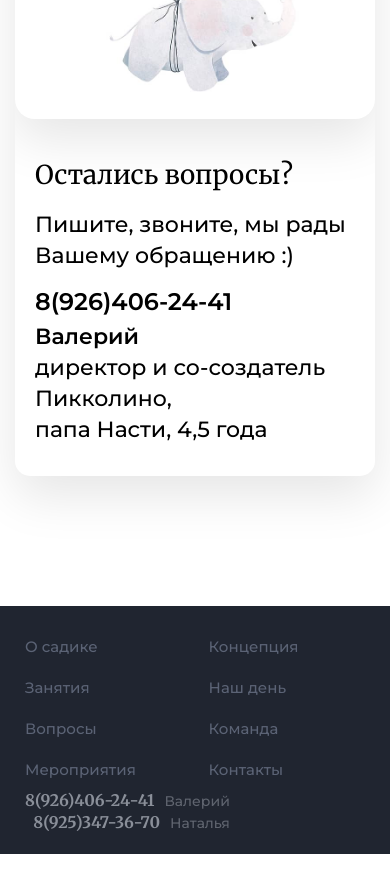
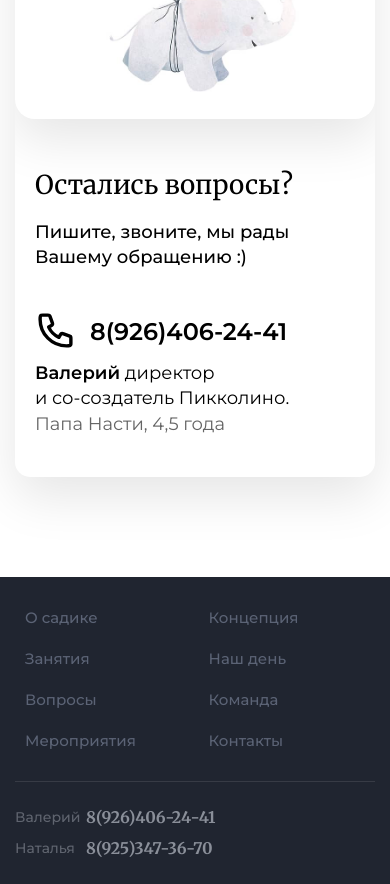
Before and after one commit to nurali-code/piccolino, a plain HTML site: page index.html in a window 390 px wide. Shown: the part 10980-11864 px from the top of the page. Before the commit the page ends 11834 px from the top, so only its background shows below. Drawn offline with Linux system fonts and the light colour scheme.

Commit message:
mobile done

```diff
--- a/index.html
+++ b/index.html
@@ -489,12 +489,11 @@
 			</div>
 			<div class="form">
 				<h2>Остались вопросы?</h2>
-				<p>Пишите, звоните, мы рады <br> Вашему обращению :)</p>
-				<a class="contacts__phone" href="tel:89264062441">8(926)406-24-41</a>
-				<p>
-					<b>Валерий</b> <br>
-					директор и со-создатель Пикколино, <br>
-					папа Насти, 4,5 года
+				<p class="contacts__text">Пишите, звоните, мы рады <br> Вашему обращению :)</p>
+				<a class="contacts__phone" href="tel:+89264062441">8(926)406-24-41</a>
+				<p class="contacts__descr">
+					<b>Валерий</b> директор <br> и со-создатель Пикколино. <br>
+					<i>Папа Насти, 4,5 года</i>
 				</p>
 				<!-- <form action="#">
 					<input type="text" required placeholder="Имя">
@@ -543,10 +542,15 @@
 				<!-- <a class="footer__link" href="#">Отзывы</a> -->
 				<a class="footer__link" href="#contacts">Контакты</a>
 			</nav>
-			<p class="footer__text">
-				<a href="#" class="footer__phone">8(926)406-24-41</a>Валерий <br>
-				<a href="#" class="footer__phone">8(925)347-36-70</a>Наталья
-			</p>
+			<div class="col">
+				<p class="footer__text">
+					<a href="tel:+89264062441" class="footer__phone">8(926)406-24-41</a> <span>Валерий</span>
+				</p>
+				<p class="footer__text">
+					<a href="tel:+89253473670" class="footer__phone">8(925)347-36-70</a> <span>Наталья</span>
+				</p>
+
+			</div>
 		</div>
 	</footer>
 
--- a/sass/_footer.sass
+++ b/sass/_footer.sass
@@ -19,10 +19,14 @@
     &__text
         text-align: right
         color: rgba(#8a8f99, .6)
+        span
+            width: 66px
+            display: inline-block
+
     &__phone
         color: #8a8f99
         font-weight: 700
-        padding: 10px
+        padding: 5px
         font-size: 16px
         font-family: "Merriweather", serif
         &:hover
@@ -38,6 +42,20 @@
         &__link
             width: 32%
 
+        .col
+            width: 100%
+            margin-top: 20px
+            padding-top: 20px
+            border-top: 1px solid rgba(255, 255, 255, .1)
+            text-align: left
+
+        &__text
+            align-items: center
+            text-align: left
+            display: flex
+            justify-content: flex-end
+            flex-direction: row-reverse
+
     @media screen and ( max-width: 700px )
         margin-top: 50px
         &__link
--- a/sass/style.sass
+++ b/sass/style.sass
@@ -410,23 +410,26 @@
         object-fit: contain
 
     .container
-        max-width: 1090px
+        max-width: 950px
         box-shadow: 0px 20px 50px 0px rgba(0,0,0,0.1)
         padding: 0
         overflow: hidden
         border-radius: 15px
-        align-items: stretch
+        align-items: center
 
     .col
         padding: 30px
         position: relative
         z-index: 11
         box-shadow: 0px 20px 50px 0px rgba(0,0,0,0.1)
-        width: 42%
+        width: 40%
 
     .form
-        width: 58%
-        padding: 60px
+        width: 60%
+        padding: 50px 40px 60px 60px
+
+    h2
+        margin-bottom: 10px
 
     .type
         width: 23.4%
@@ -459,16 +462,32 @@
             &:checked ~ img
                 opacity: 1
 
-    p
+    &__text
         font-size: 22px
         line-height: 140%
-        margin-bottom: 10px
+        margin-bottom: 40px
 
     &__phone
         font-size: 24px
-        padding: 10px 0
+        padding: 11px 0 9px 55px
         display: inline-block
         font-weight: 600
+        margin-bottom: 10px
+
+        background-repeat: no-repeat
+        background-position: center left
+        background-image: url('../img/phone.svg')
+        background-size: contain
+        &:hover
+            text-decoration: underline
+
+    &__descr
+        font-weight: 400
+        font-size: 18px
+        line-height: 140%
+        i
+            opacity: .6
+            font-style: normal
 
 // @import 'reviews'
 @import 'footer'
@@ -642,6 +661,11 @@
         .item
             width: 49%
 
+    .contacts
+        &__text
+            font-size: 18px
+
+
 @media screen and ( max-width: 800px )
     .contacts
         .container
@@ -710,11 +734,12 @@
             width: 100%
 
     .contacts
+        padding-bottom: 50px
         .col
             border-radius: 20px
 
         .form
-            padding: 20px
+            padding: 30px 20px 40px
             margin-top: 20px
             h2
                 margin-bottom: 20px
```
Also changed, not shown: css/style.css, robots.txt (added), 1 other file.
